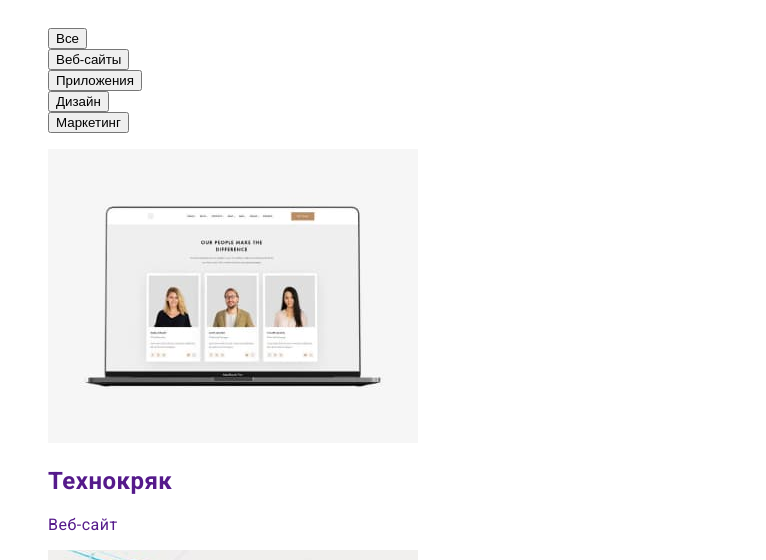
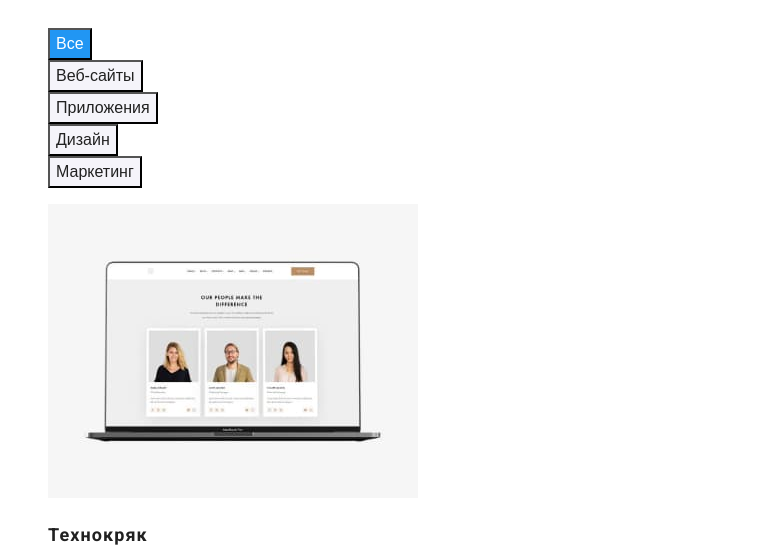
Before and after one commit to kisen8/goit-markup-hw-02, a plain HTML site: page portfolio.html in a window 1280 px wide. Both pictures are taken after a click on the button "Все". Shown: the part 240-800 px from the top of the page, without its empty margins (0-766 px from the left). Drawn offline with Linux system fonts and the light colour scheme.

Commit message:
Finished my hw-2

```diff
--- a/css/styles.css
+++ b/css/styles.css
@@ -42,6 +42,8 @@ body {
 .logo-dark {
   color: var(--primary-text-color);
 }
+
+/* index.html */
 .site-nav .link {
   color: var(--primary-text-color);
 
@@ -99,10 +101,7 @@ body {
 
   cursor: pointer;
 }
-.section {
-}
-.description {
-}
+
 .section-title {
   color: var(--primary-text-color);
 
@@ -111,10 +110,7 @@ body {
   line-height: 1.17;
   text-align: center;
 }
-.features {
-}
-.features-item {
-}
+
 .features-title {
   color: var(--primary-text-color);
 
@@ -130,14 +126,7 @@ body {
   font-size: 14px;
   line-height: 1.71;
 }
-.works {
-}
-.works-item {
-}
-.team {
-}
-.team-item {
-}
+
 .team-title {
   color: var(--primary-text-color);
 
@@ -157,13 +146,11 @@ body {
 .logo-light {
   color: var(--white-color);
 }
-.address {
-}
+
 .contacts .address.link {
   color: var(--white-color);
 }
-.contacts-item {
-}
+
 .contacts .link {
   color: var(--address-info-footer);
 }
@@ -173,3 +160,36 @@ body {
   font-size: 14px;
   line-height: 1.71;
 }
+
+/* portfolio.html */
+
+.filter-btn {
+  color: var(--primary-text-color);
+  background-color: var(--bgc-color);
+
+  font-weight: 500;
+  font-size: 16px;
+  line-height: 1.63;
+
+  cursor: pointer;
+}
+.filter-btn:hover,
+.filter-btn:focus {
+  color: var(--white-color);
+  background-color: var(--accent-color);
+}
+
+.cards-title {
+  color: var(--primary-text-color);
+
+  font-weight: 700;
+  font-size: 18px;
+  line-height: 2;
+  letter-spacing: 0.06em;
+}
+.cards-text {
+  color: var(--text-color);
+
+  font-size: 16px;
+  line-height: 1.88;
+}
```
